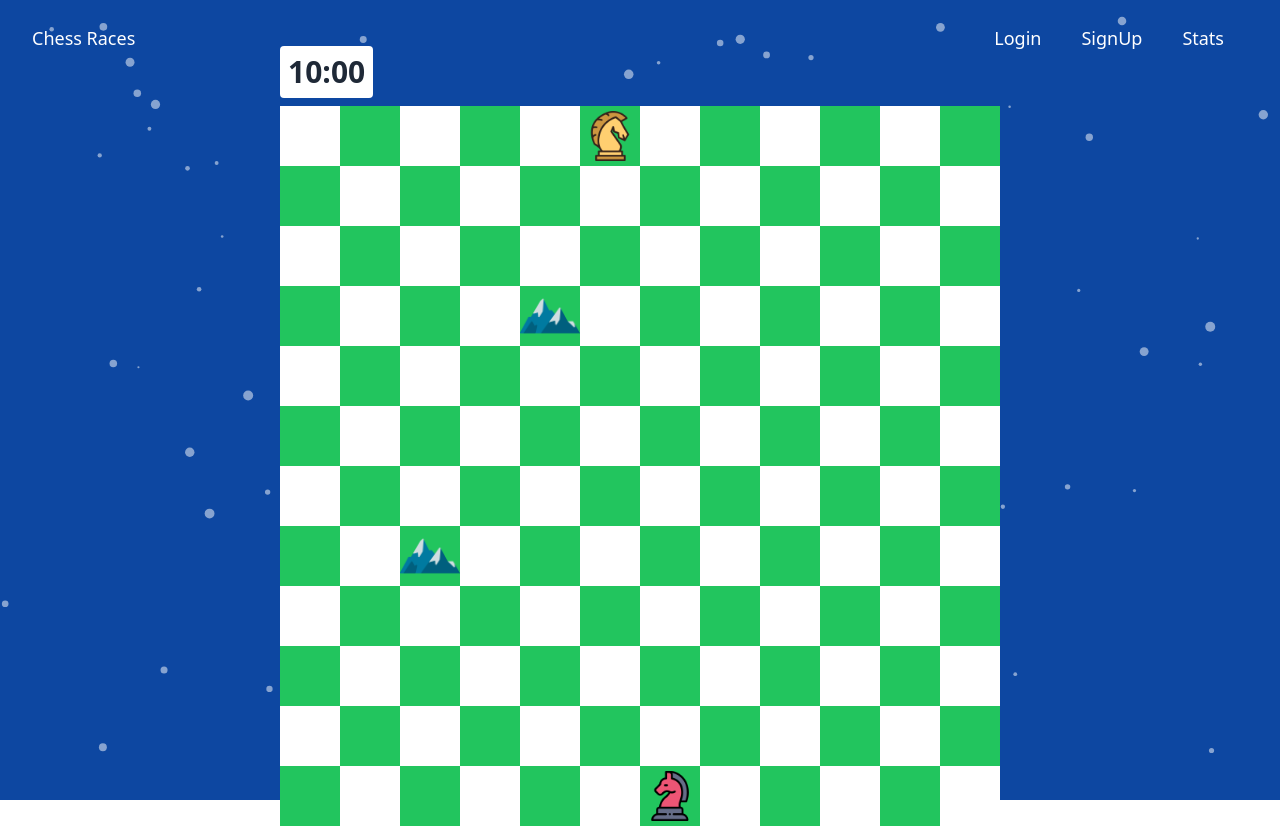
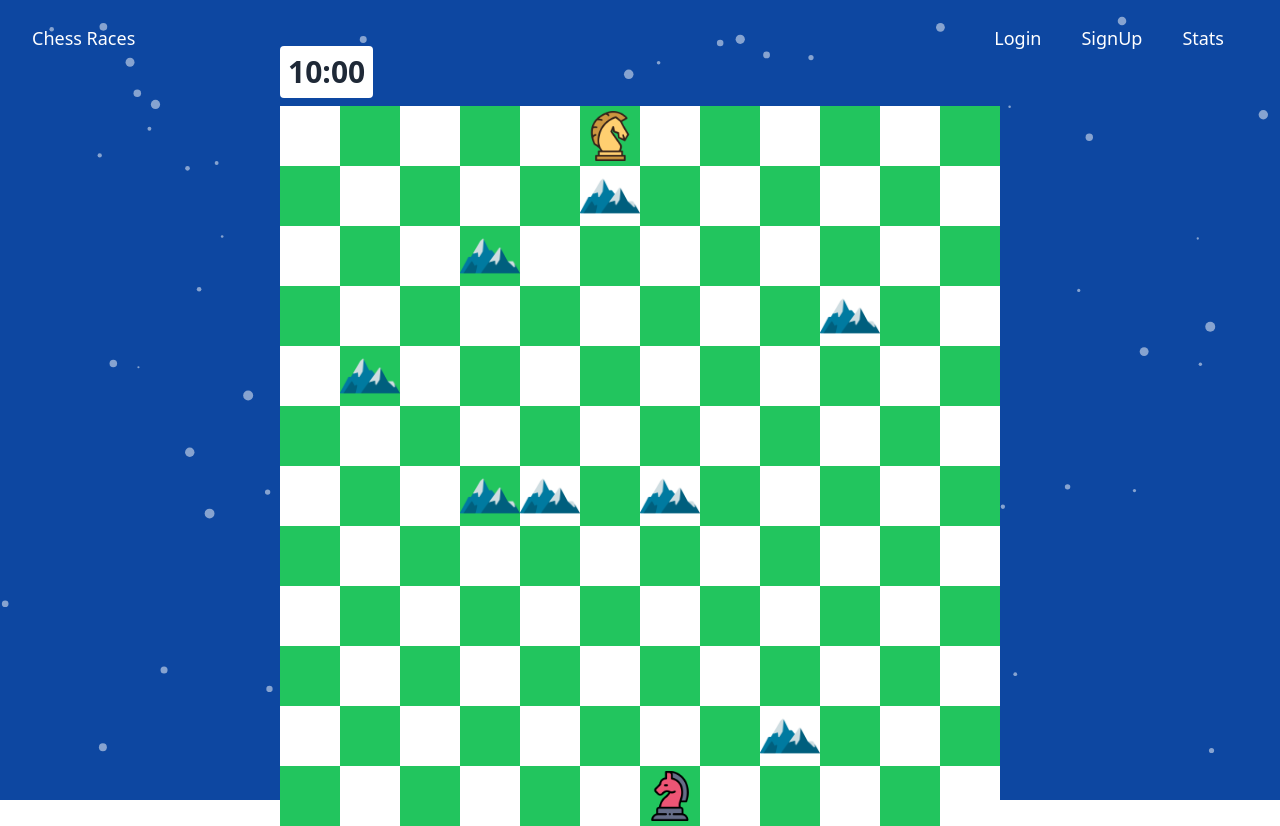
Before and after one commit to ByteBrewerr/ChessRaces, a React (Create React App) app: page /play in a window 1280 px wide. Built offline with nearby package versions, Linux system fonts and the light colour scheme.

Commit message:
A* algorithm and new movement

```diff
--- a/src/components/game/GameField/GameField.tsx
+++ b/src/components/game/GameField/GameField.tsx
@@ -1,19 +1,27 @@
-import React, { FC } from 'react'
-import Board from './board/Board'
-import Timer from './Timer'
+import React, { FC, useEffect, useState } from 'react';
+import Board from './board/Board';
+import Timer from './Timer';
+import Position from '../../../interfaces/Position';
+import generateMountains from '../../../utils/mountainsGenerator';
 
+const GameField: FC = () => {
+  const [mountains, setMountains] = useState<Position[]>([]);
 
-const GameField:FC = () => {
-    return (
-        <div className="flex flex-col items-center justify-center h-[90vh]">
-            <div className="flex flex-col ">
-                <div className='mb-2'>
-                    <Timer/>
-                </div>
-                <Board/>
-            </div>
+  useEffect(() => {
+    const generatedMountains = generateMountains();
+    setMountains(generatedMountains);
+  }, []);
+
+  return (
+    <div className="flex flex-col items-center justify-center h-[90vh]">
+      <div className="flex flex-col">
+        <div className='mb-2'>
+          <Timer />
         </div>
-    )
+        <Board mountains={mountains} />
+      </div>
+    </div>
+  );
 }
 
-export default GameField
+export default GameField;
--- a/src/components/game/GameField/board/Board.tsx
+++ b/src/components/game/GameField/board/Board.tsx
@@ -1,44 +1,27 @@
 import React, { FC, useState, useEffect } from 'react';
 import BoardCell from './BoardCell';
 import GameEnd from '../gameEnd/GameEnd';
-import { useDispatch, useSelector } from 'react-redux';
-import { resetTimer, selectMinutes, setIsTimerRunnig } from '../../../../redux/slices/timer';
+import { useDispatch, } from 'react-redux';
+import { resetTimer, setIsTimerRunnig } from '../../../../redux/slices/timer';
+import aStarSearch from '../../../../utils/aStarSearch';
+import Position from '../../../../interfaces/Position';
 
-interface Position {
-  row: number;
-  col: number;
+
+
+interface Props {
+  mountains: Position[];
 }
 
-const Board: FC = () => {
+const Board: FC<Props> = ({mountains}) => {
   const boardSize = 12;
   const dispatch = useDispatch();
-
-  const [piecePosition, setPiecePosition] = useState<Position>({ row: boardSize-1, col: boardSize/2 });
+  const [piecePosition, setPiecePosition] = useState<Position>({ row: 11, col: boardSize/2 });
   const [selectedPiecePosition, setSelectedPiecePosition] = useState<Position | null>(null);
-  const [enemyPiecePosition, setEnemyPiecePosition] = useState<Position>({ row: 0, col: boardSize/2-1 });
-  const [mountainPositions, setMountainPositions] = useState<Position[]>([{ row: 3, col: 4 }, { row: 7, col: 2 }]);
-  const [possibleMoves, setPossibleMoves] = useState<string[]>([]);
+  const [enemyPiecePosition, setEnemyPiecePosition] = useState<Position>({ row: 0, col: boardSize/2 - 1 });
+  const [possibleMoves, setPossibleMoves] = useState<Position[]>([]);
   const [isPlayerWinner, setIsPlayerWinner] = useState<boolean | null>(null);
   const [isPlyerMove, setIsPlayerMove] = useState<boolean>(true);
 
-  const [board, setBoard] = useState<JSX.Element[][]>([...Array(boardSize)].map((_, row) => (
-    [...Array(boardSize)].map((_, col) => {
-      return (
-        <BoardCell
-          key={`${row}${col}`}
-          row={row}
-          col={col}
-          color={getDefaultBoardColor(row, col)}
-          isPossibleToMove={possibleMoves.includes(`${row}${col}`)}
-          piecePosition={piecePosition}
-          enemyPiecePosition={enemyPiecePosition}
-          mountainPositions={mountainPositions}
-          isEmpty={isCellEmpty(row, col)}
-          onCellClick={handleCellClick}
-        />
-      );
-    })
-  )));
 
   const handleNewGame = () => {
     setPiecePosition({ row: boardSize-1, col: boardSize/2 });
@@ -49,41 +32,19 @@ const Board: FC = () => {
     dispatch(resetTimer());
     setIsPlayerWinner(null);
   };
-  useEffect(() => {
-    const updatedBoard =
-    [...Array(boardSize)].map((_, row) => (
-      [...Array(boardSize)].map((_, col) => {
-        return (
-          <BoardCell
-            key={`${row}${col}`}
-            row={row}
-            col={col}
-            color={getDefaultBoardColor(row, col)}
-            isPossibleToMove={possibleMoves.includes(`${row}${col}`)}
-            piecePosition={piecePosition}
-            enemyPiecePosition={enemyPiecePosition}
-            mountainPositions={mountainPositions}
-            isEmpty={isCellEmpty(row, col)}
-            onCellClick={handleCellClick}
-          />
-        );
-      })
-    ));
-    setBoard(updatedBoard);
-  }, [piecePosition, selectedPiecePosition, enemyPiecePosition, possibleMoves]);
 
-  useEffect(() => { // COMPUTER MOVEMENT
+  useEffect(() => { // COMPUTER MOVEMENTS
     const timer = setTimeout(() => {
       if (!isPlyerMove && isPlayerWinner === null) {
         setEnemyPiecePosition((position) => {
-          const computerMove = getComputerMove(position);
-          if (computerMove.row === boardSize-1) setIsPlayerWinner(false);
-          return computerMove;
+          const move = aStarSearch(position, { row: 11, col: 1 }, calculatePossibleMoves)[1]
+          if (move.row === boardSize-1) setIsPlayerWinner(false)
+          return move;
         });
         dispatch(setIsTimerRunnig(true));
         setIsPlayerMove(true);
       }
-    }, 100);
+    }, 300);
     return () => clearTimeout(timer);
   }, [piecePosition]);
 
@@ -93,7 +54,7 @@ const Board: FC = () => {
         setPossibleMoves(calculatePossibleMoves({ row, col }));
         setSelectedPiecePosition({ row, col });
       } else if (selectedPiecePosition) {
-        if (calculatePossibleMoves(selectedPiecePosition).includes(`${row}${col}`)) {
+        if (possibleMoves.some(position => position.row === row && position.col === col)) {
           setPiecePosition({ row, col });
           setIsPlayerMove(false);
           setSelectedPiecePosition(null);
@@ -109,44 +70,49 @@ const Board: FC = () => {
     }
   }
 
-  const getComputerMove = ({ row, col }: Position) => {
-    const moves = calculatePossibleMoves({ row, col }, true);
-    const randomMove = moves[Math.floor(Math.random() * moves.length)];
-    const rowMove = parseInt(randomMove[0]);
-    const colMove = parseInt(randomMove[1]);
-    return { row: rowMove, col: colMove };
-  };
 
-  const calculatePossibleMoves = ({ row, col }: Position, isEnemyMove = false) => {
-    const moves: string[] = [];
-    if (!isEnemyMove) {
-      if (row > 0 && !(enemyPiecePosition.row === row - 1 && enemyPiecePosition.col === col)) {
-        moves.push(`${row - 1}${col}`); // move up
+  function calculatePossibleMoves({ row, col }: Position) {
+    function isCellEmpty (row: number, col: number): boolean {
+      if ((row === piecePosition.row && col === piecePosition.col) ||
+      (row === enemyPiecePosition.row && col === enemyPiecePosition.col) ||
+      (mountains.find(position => position.row === row && position.col === col))){
+        return false
       }
-    } else {
-      if (row < 7 && !(piecePosition.row === row + 1 && piecePosition.col === col)) {
-        moves.push(`${row + 1}${col}`); // move down
-      }
+      else return true
     }
 
-    if (col > 0 && !(piecePosition.row === row && piecePosition.col === col - 1) && !(enemyPiecePosition.row === row && enemyPiecePosition.col === col - 1)) {
-      moves.push(`${row}${col - 1}`); // move left
+    const moves: Position[] = [];
+    if (row > 0 && isCellEmpty(row-1,col)) {
+      moves.push({row: row - 1,col}); // move up
     }
 
-    if (col < 7 && !(piecePosition.row === row && piecePosition.col === col + 1) && !(enemyPiecePosition.row === row && enemyPiecePosition.col === col + 1)) {
-      moves.push(`${row}${col + 1}`); // move right
+    if (row < boardSize-1 && isCellEmpty(row+1, col)) {
+      moves.push({row: row + 1,col}); // move down
     }
+
+    if (col > 0 && isCellEmpty(row, col-1)) {
+      moves.push({row,col:col - 1}); // move left
+    }
+
+    if (col < boardSize-1 && isCellEmpty(row, col+1)){
+      moves.push({row,col:col + 1}); // move right
+    }
+    if (col < boardSize-1 && row > 0 && isCellEmpty(row-1, col+1)){
+      moves.push({row:row-1,col:col + 1}); // move up-right
+    }
+    if (col > 0 && row > 0 && isCellEmpty(row-1, col-1)){
+      moves.push({row:row-1,col:col - 1}); // move up-left
+    }
+    if (col < boardSize-1 && row < boardSize-1 && isCellEmpty(row+1, col+1)){
+      moves.push({row: row+1,col:col + 1}); // move down-right
+    }
+    if (col > 0  && row < boardSize-1 && isCellEmpty(row+1, col-1)){
+      moves.push({row: row+1 ,col:col-1}); // move down-left
+    }
+    console.log(moves)
     return moves;
   };
 
-  function isCellEmpty (row: number, col: number): boolean {
-    if ((row === piecePosition.row && col === piecePosition.col) ||
-    (row === enemyPiecePosition.row && col === enemyPiecePosition.col) ||
-    (mountainPositions.find(position => position.row === row && position.col === col))){
-      return false
-    }
-    else return true
-  }
 
   function getDefaultBoardColor(row: number, col: number): string {
     if ((row % 2 !== 0 && col % 2 === 0) || (row % 2 === 0 && col % 2 !== 0)) {
@@ -155,10 +121,25 @@ const Board: FC = () => {
       return 'bg-white';
     }
   }
-
   return (
     <div className="flex flex-wrap w-[720px] h-[720px] justify-center items-center">
-      {board}
+      {([...Array(boardSize)].map((_, row) => (
+          [...Array(boardSize)].map((_, col) => {
+            return (
+              <BoardCell
+                key={`${row}${col}`}
+                row={row}
+                col={col}
+                color={getDefaultBoardColor(row, col)}
+                isPossibleToMove={possibleMoves.some(position => position.row === row && position.col === col)}
+                piecePosition={piecePosition}
+                enemyPiecePosition={enemyPiecePosition}
+                mountainPositions={mountains}
+                onCellClick={handleCellClick}
+              />
+            );
+          })
+        )))}
       <GameEnd isPlayerWinner={isPlayerWinner} handleNewGame={handleNewGame} />
     </div>
   );
--- /dev/null
+++ b/src/interfaces/Position.ts
@@ -0,0 +1,5 @@
+interface Position {
+    row: number;
+    col: number;
+}
+export default Position
--- /dev/null
+++ b/src/utils/aStarSearch.ts
@@ -0,0 +1,91 @@
+import React from "react";
+import Position from "../interfaces/Position";
+
+interface Node {
+  position: Position;
+  g: number;
+  h: number;
+  f: number;
+  parent: Node | null;
+}
+
+export default function aStarSearch(start: Position, end: Position, calculatePossibleMoves: (position: Position) => Position[]) {
+    function calculateHeuristic(start: Position, end: Position): number {
+      return Math.abs(end.row - start.row) + Math.abs(end.col - start.col);
+    }
+    const openList: Node[] = [];
+    const closedList: Node[] = [];
+
+    const startNode: Node = {
+      position: start,
+      g: 0, // actual cost from begining to end
+      h: calculateHeuristic(start, end), // Heuristic
+      f: calculateHeuristic(start, end), // cost = g + h
+      parent: null,
+    };
+
+    openList.push(startNode);
+
+    while (openList.length > 0) {
+      let currentNode: Node = openList[0];
+      let currentIndex: number = 0;
+
+      for (let i = 0; i < openList.length; i++) {
+        if (openList[i].f < currentNode.f) {
+          currentNode = openList[i];
+          currentIndex = i;
+        }
+      }
+
+      openList.splice(currentIndex, 1);
+      closedList.push(currentNode);
+
+      if (currentNode.position.row === end.row) {
+        let path: Position[] = [];
+        let current: Node | null = currentNode;
+        while (current !== null) {
+          path.push(current.position);
+          current = current.parent;
+        }
+        return path.reverse();
+      }
+
+      const neighbors: Position[] = calculatePossibleMoves(currentNode.position);
+      for (const neighbor of neighbors) {
+
+        const neighborNode: Node = {
+          position: neighbor,
+          g: currentNode.g + 1,
+          h: calculateHeuristic(neighbor, end),
+          f: currentNode.g + 1 + calculateHeuristic(neighbor, end),
+          parent: currentNode,
+        };
+
+        let isInClosedList: boolean = false;
+        for (const node of closedList) {
+          if (node.position.row === neighborNode.position.row && node.position.col === neighborNode.position.col) {
+            isInClosedList = true;
+            break;
+          }
+        }
+
+        if (isInClosedList) {
+          continue;
+        }
+
+        let isInOpenList: boolean = false;
+        for (const node of openList) {
+          if (node.position.row === neighborNode.position.row && node.position.col === neighborNode.position.col && node.g < neighborNode.g) {
+            isInOpenList = true;
+            break;
+          }
+        }
+
+        if (!isInOpenList) {
+          openList.push(neighborNode);
+        }
+      }
+    }
+
+    return [];
+  }
--- /dev/null
+++ b/src/utils/mountainsGenerator.ts
@@ -0,0 +1,25 @@
+import React from "react";
+import Position from "../interfaces/Position";
+
+const generateMountains = () => {
+    const minMountains = 8;
+    const maxMountains = 14;
+
+    const numMountains = Math.floor(Math.random() * (maxMountains - minMountains + 1)) + minMountains;
+    const mountains: Position[] = [];
+
+    while (mountains.length < numMountains) {
+      const row = Math.floor(Math.random() * 10) + 1;
+      const col = Math.floor(Math.random() * 12);
+
+      if (row !== 0 && row !== 11 && col !== 0 && col !== 11) {
+        const isDuplicated = mountains.some(mountain => mountain.row === row && mountain.col === col);
+        if (!isDuplicated) {
+          mountains.push({ row, col });
+        }
+      }
+    }
+
+    return mountains;
+};
+export default generateMountains
```
Also changed, not shown: src/components/game/GameField/board/BoardCell.tsx (+7 -12 lines), src/index.tsx (+7 -5 lines).
